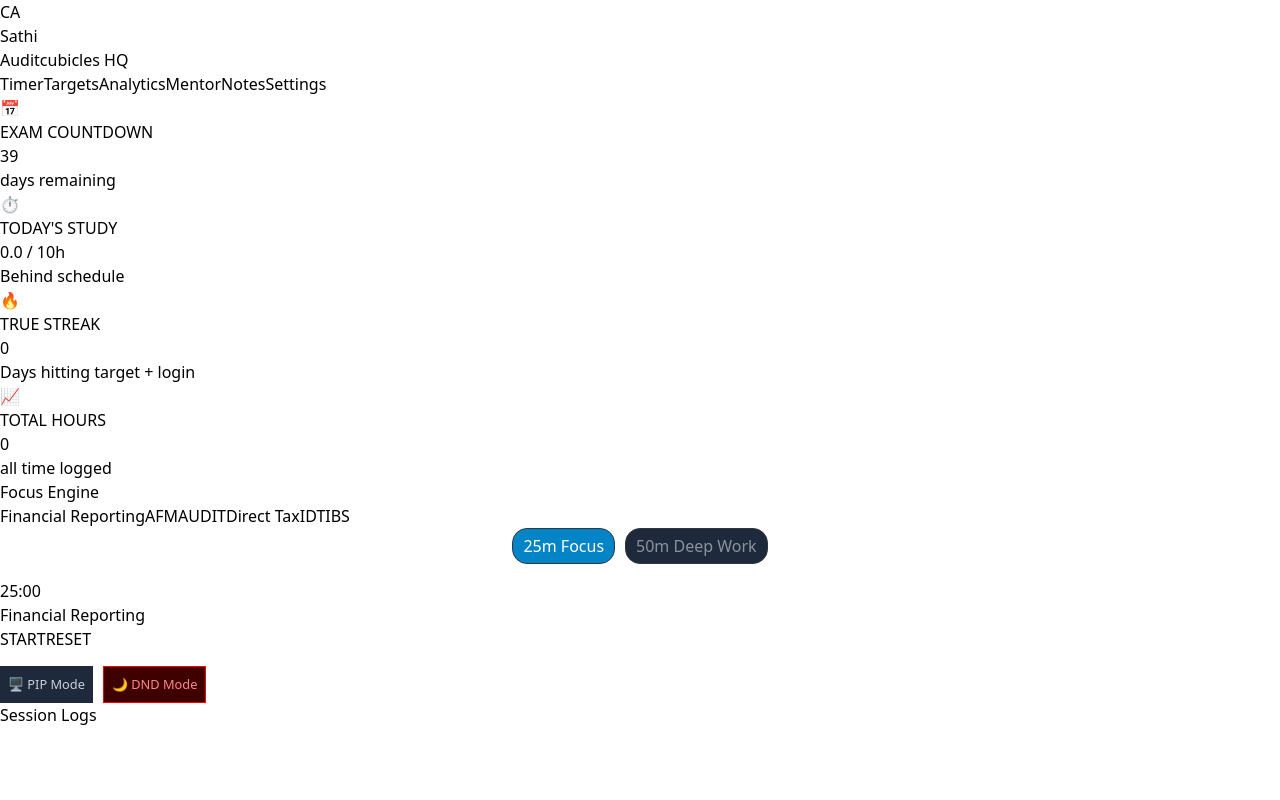
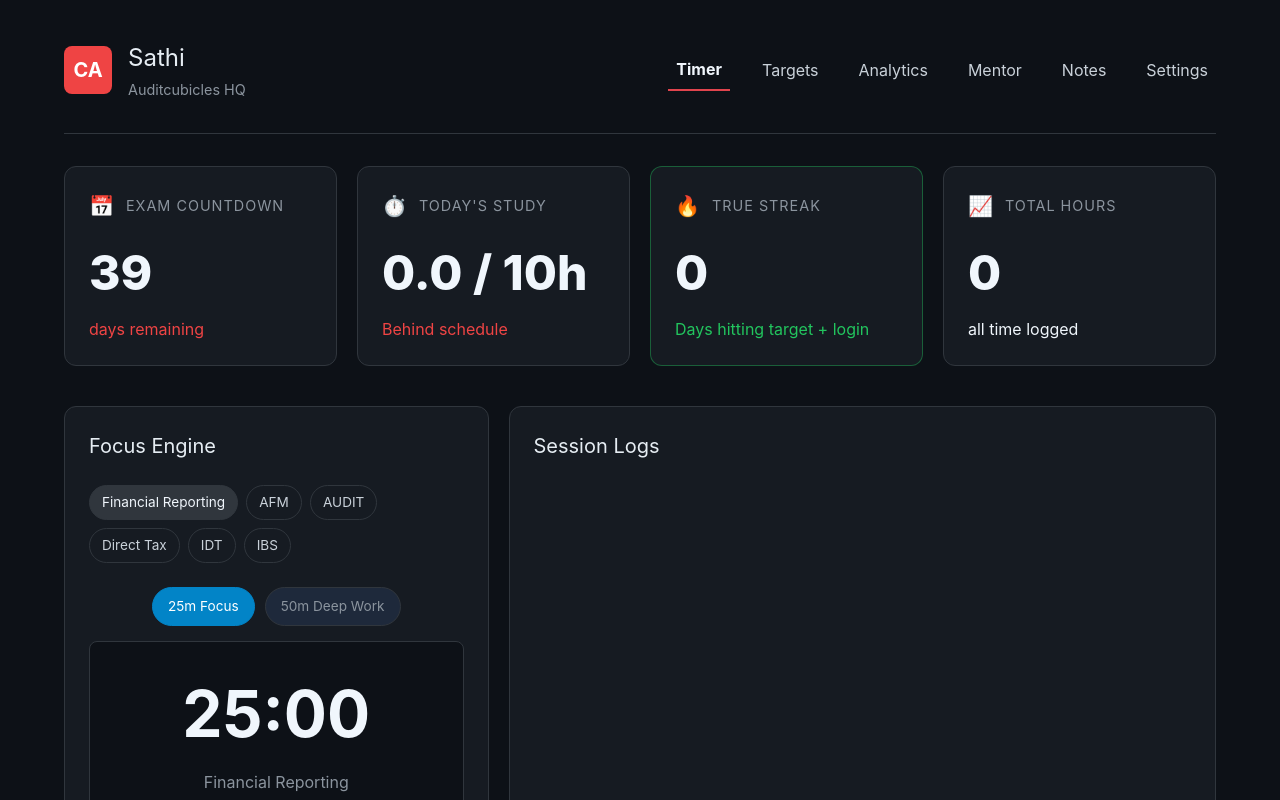
Before and after one commit to Auditcubicles/YOUR_CA_MENTOR_APP, a React (Vite) app: page / in a window 1280 px wide. Shown: the top 800 px of the page. Built offline with nearby package versions, Linux system fonts and the light colour scheme.

Commit message:
UPDATE RP

```diff
--- a/src/App.css
+++ b/src/App.css
@@ -1,40 +1,175 @@
-/* PIP & DND MODES */
-.timer-widget { transition: all 0.3s ease; }
-.pip-mode { position: fixed; bottom: 20px; right: 20px; background: #161b22; padding: 20px; border-radius: 12px; border: 2px solid #38bdf8; box-shadow: 0 10px 30px rgba(0,0,0,0.8); z-index: 9999; width: 300px; }
-.close-pip { position: absolute; top: 10px; right: 10px; background: red; color: white; border: none; border-radius: 50%; width: 25px; height: 25px; cursor: pointer; }
-.dnd-overlay { position: fixed; top: 0; left: 0; width: 100vw; height: 100vh; background: #000; z-index: 10000; display: flex; align-items: center; justify-content: center; }
-.dnd-mode { text-align: center; transform: scale(1.5); }
-.zen-title { color: #ef4444; letter-spacing: 5px; margin-bottom: 2rem; }
-.pro-controls { display: flex; gap: 10px; margin-top: 15px; }
-.pro-btn { background: #1e293b; color: #c9d1d9; font-size: 0.8rem; padding: 0.5rem; }
-.pro-btn.dnd { background: #3f0000; color: #ff8888; border: 1px solid #ff0000; }
+/* =========================================
+   BASE STYLES & DARK MODE
+   ========================================= */
+   body {
+    background-color: #0d1117;
+    color: #f0f6fc;
+    font-family: 'Inter', -apple-system, system-ui, sans-serif;
+    margin: 0;
+    padding: 0;
+  }
+
+  .app-container {
+    max-width: 1200px;
+    margin: 0 auto;
+    padding: 1.5rem;
+  }
+
+  .fade-in { animation: fadeIn 0.3s ease-in-out; }
+  @keyframes fadeIn { from { opacity: 0; transform: translateY(10px); } to { opacity: 1; transform: translateY(0); } }
+
+  /* =========================================
+     HEADER NAV
+     ========================================= */
+  .header {
+    display: flex;
+    justify-content: space-between;
+    align-items: center;
+    padding: 1rem 0 2rem 0;
+    border-bottom: 1px solid #30363d;
+    margin-bottom: 2rem;
+  }
+
+  .header-left { display: flex; align-items: center; gap: 1rem; }
+
+  .logo {
+    background-color: #ef4444; color: white; width: 48px; height: 48px;
+    border-radius: 8px; display: flex; align-items: center; justify-content: center;
+    font-weight: bold; font-size: 1.25rem;
+  }
+
+  .user-greeting h1 { font-size: 1.5rem; margin: 0; color: #e6edf3; }
+  .user-greeting p { color: #8b949e; margin: 0.2rem 0 0 0; font-size: 0.9rem; }
+
+  .header-center { display: flex; gap: 1.5rem; }
+
+  .nav-link {
+    background: none; border: none; color: #c9d1d9; font-size: 1rem;
+    transition: color 0.2s; cursor: pointer; padding: 0.5rem;
+  }
+
+  .nav-link:hover, .nav-link.active { color: #f0f6fc; font-weight: bold; border-bottom: 2px solid #e0444d; }
+
+  /* =========================================
+     STATS DASHBOARD
+     ========================================= */
+  .stats-dashboard {
+    display: grid; grid-template-columns: repeat(4, 1fr); gap: 1.25rem; margin-bottom: 2.5rem;
+  }
+
+  .stats-card {
+    background-color: #161b22; border: 1px solid #30363d; border-radius: 12px; padding: 1.5rem;
+  }
+
+  .stats-card.streak-card { border-color: rgba(34, 197, 94, 0.4); }
+  .card-header { display: flex; align-items: center; gap: 0.75rem; margin-bottom: 1rem; }
+  .card-icon { font-size: 1.25rem; }
+  .card-title { color: #8b949e; font-size: 0.9rem; text-transform: uppercase; letter-spacing: 1px; margin: 0; }
+  .card-value { font-size: 3rem; font-weight: 800; color: #f0f6fc; margin: 0; }
+  .card-subtext { font-size: 1rem; margin: 0.5rem 0 0 0; }
+  .card-subtext.red { color: #ef4444; }
+  .card-subtext.green { color: #22c55e; }
+
+  /* =========================================
+     PANELS & LAYOUT
+     ========================================= */
+  .action-sessions-area { display: grid; grid-template-columns: 3fr 5fr; gap: 1.25rem; }
+  .panel { background-color: #161b22; border: 1px solid #30363d; border-radius: 12px; padding: 1.5rem; margin-bottom: 1.5rem; }
+  .panel h2 { font-size: 1.25rem; margin: 0 0 1.5rem 0; color: #e6edf3; }
+
+  /* =========================================
+     TIMER & FOCUS ENGINE
+     ========================================= */
+  .quick-subject-selector { display: flex; flex-wrap: wrap; gap: 0.5rem; margin-bottom: 1.5rem; }
+  .sub-btn { background-color: transparent; border: 1px solid #30363d; color: #c9d1d9; padding: 0.4rem 0.75rem; border-radius: 20px; cursor: pointer; font-size: 0.85rem; }
+  .sub-btn.active { background-color: #30363d; color: #f0f6fc; }
+  .timer-display-box { background-color: #0d1117; border-radius: 8px; padding: 1.5rem; text-align: center; margin-bottom: 1.5rem; border: 1px solid #30363d; }
+  .timer-display-box h3 { font-size: 4rem; margin: 0; font-weight: bold; }
+  .timer-display-box p { color: #8b949e; margin: 0.5rem 0 0 0; font-size: 1rem; }
+  .timer-controls-row { display: flex; gap: 1rem; margin-bottom: 1.5rem; }
+  .btn { width: 100%; padding: 0.75rem; border: none; border-radius: 6px; font-weight: bold; font-size: 0.95rem; cursor: pointer; display: flex; align-items: center; justify-content: center; gap: 0.5rem; transition: 0.2s; }
+  .btn:hover { opacity: 0.9; }
+  .focus-btn.start { background-color: #22c55e; color: #0f172a; }
+  .focus-btn.pause { background-color: #f59e0b; color: #0f172a; }
+  .reset-btn-control { background-color: transparent; border: 1px solid #ef4444; color: #ef4444; width: 100px; }
+
+  /* POMODORO PRESETS */
   .pomodoro-presets { display: flex; gap: 10px; margin-bottom: 15px; justify-content: center; }
-.preset-btn { background: #1e293b; border: 1px solid #30363d; color: #8b949e; padding: 5px 10px; border-radius: 15px; cursor: pointer; }
-.preset-btn.active { background: #0284c7; color: white; }
+  .preset-btn { background: #1e293b; border: 1px solid #30363d; color: #8b949e; padding: 8px 15px; border-radius: 20px; cursor: pointer; font-size: 0.85rem;}
+  .preset-btn.active { background: #0284c7; color: white; border-color: #0284c7; }
 
-/* TO-DOS */
+  /* =========================================
+     SESSION LOGS
+     ========================================= */
+  .today-sessions { display: flex; flex-direction: column; }
+  .empty-state { color: #64748b; text-align: center; padding: 1rem 0; font-style: italic; }
+  .log-list { list-style: none; padding: 0; margin: 0; overflow-y: auto; max-height: 400px; }
+  .log-item { display: flex; justify-content: space-between; align-items: center; padding: 1rem; border-bottom: 1px solid #30363d; background-color: #0d1117; border-radius: 6px; margin-bottom: 0.75rem; }
+  .log-duration { color: #8b949e; font-size: 0.9rem; margin-left: 0.5rem; }
+  .log-date { color: #8b949e; font-size: 0.85rem; }
+
+  /* =========================================
+     TARGETS & TO-DOS
+     ========================================= */
   .task-form { display: flex; gap: 10px; margin-bottom: 20px; }
-.task-input { flex: 1; padding: 12px; background: #0d1117; border: 1px solid #30363d; color: white; border-radius: 6px; }
+  .task-input { flex: 1; padding: 12px; background: #0d1117; border: 1px solid #30363d; color: white; border-radius: 6px; font-size: 1rem; }
   .task-list { list-style: none; padding: 0; }
-.task-item { display: flex; justify-content: space-between; align-items: center; padding: 12px; background: #0d1117; margin-bottom: 8px; border-radius: 6px; border: 1px solid #30363d; cursor: pointer; }
-.task-item.completed { opacity: 0.5; text-decoration: line-through; }
-.checkbox { width: 20px; height: 20px; border: 2px solid #8b949e; border-radius: 4px; margin-right: 15px; }
+  .task-item { display: flex; justify-content: space-between; align-items: center; padding: 12px 15px; background: #0d1117; margin-bottom: 8px; border-radius: 6px; border: 1px solid #30363d; cursor: pointer; transition: 0.2s; }
+  .task-item:hover { border-color: #8b949e; }
+  .task-item.completed { opacity: 0.5; text-decoration: line-through; border-color: #161b22; }
+  .checkbox { width: 20px; height: 20px; border: 2px solid #8b949e; border-radius: 4px; margin-right: 15px; display: inline-block; }
   .checkbox.checked { background: #22c55e; border-color: #22c55e; }
   .task-left { display: flex; align-items: center; flex: 1; }
-.del-btn { background: transparent; border: none; color: #ef4444; font-size: 1.5rem; cursor: pointer; }
+  .del-btn { background: transparent; border: none; color: #ef4444; font-size: 1.5rem; cursor: pointer; padding: 0 10px; }
 
-/* ANALYTICS */
-.analytics-container { display: flex; flex-direction: column; gap: 15px; }
-.analytics-row { display: flex; flex-direction: column; gap: 5px; }
-.analytics-label { color: #c9d1d9; font-weight: bold; display: flex; justify-content: space-between; }
-.analytics-bar-bg { width: 100%; height: 12px; background: #0d1117; border-radius: 6px; overflow: hidden; }
-.analytics-bar-fill { height: 100%; transition: width 0.5s ease; }
+  /* =========================================
+     PIP & DND OVERLAYS
+     ========================================= */
+  .timer-widget { transition: all 0.3s ease; }
+  .pro-controls { display: flex; gap: 10px; margin-top: 15px; }
+  .pro-btn { background: #1e293b; color: #c9d1d9; font-size: 0.85rem; padding: 0.75rem; }
+  .pro-btn.dnd { background: transparent; color: #ef4444; border: 1px solid #ef4444; }
+
+  .pip-mode { position: fixed; bottom: 20px; right: 20px; background: #161b22; padding: 20px; border-radius: 12px; border: 2px solid #38bdf8; box-shadow: 0 10px 40px rgba(0,0,0,0.8); z-index: 9999; width: 320px; }
+  .close-pip { position: absolute; top: -10px; right: -10px; background: #ef4444; color: white; border: none; border-radius: 50%; width: 30px; height: 30px; cursor: pointer; font-weight: bold; box-shadow: 0 4px 10px rgba(0,0,0,0.5); }
+
+  .dnd-overlay { position: fixed; top: 0; left: 0; width: 100vw; height: 100vh; background: #000; z-index: 10000; display: flex; align-items: center; justify-content: center; }
+  .dnd-mode { text-align: center; transform: scale(1.3); width: 400px; }
+  .zen-title { color: #ef4444; letter-spacing: 5px; margin-bottom: 2rem; font-size: 1.5rem; }
+
+  /* =========================================
+     SUBJECT CARDS & NOTES
+     ========================================= */
+  .subject-progress-list { display: flex; flex-wrap: wrap; gap: 1rem; }
+  .subject-card { background-color: #0d1117; border: 1px solid #30363d; border-radius: 8px; width: calc(33.33% - 1rem); display: flex; overflow: hidden; margin-bottom: 0.5rem; }
+  .subject-info { padding: 1.5rem; flex: 1; }
+  .subject-info h3 { margin: 0 0 1rem 0; font-size: 1.1rem; color: #e6edf3; }
+  .notes-link { color: #e0444d; text-decoration: none; font-size: 0.85rem; font-weight: bold; border: 1px solid #e0444d; padding: 0.5rem 1rem; border-radius: 4px; display: inline-block; transition: 0.2s; }
+  .notes-link:hover { background-color: #e0444d; color: white; }
+
+  /* =========================================
+     ANALYTICS BARS
+     ========================================= */
+  .analytics-container { display: flex; flex-direction: column; gap: 1.5rem; margin-top: 1rem; }
+  .analytics-row { display: flex; flex-direction: column; gap: 0.5rem; }
+  .analytics-label { color: #c9d1d9; font-weight: bold; display: flex; justify-content: space-between; font-size: 0.95rem; }
+  .analytics-bar-bg { width: 100%; height: 16px; background: #0d1117; border-radius: 8px; overflow: hidden; border: 1px solid #30363d; }
+  .analytics-bar-fill { height: 100%; transition: width 0.8s ease-in-out; }
   :root { --color-0: #38bdf8; --color-1: #f59e0b; --color-2: #8b5cf6; --color-3: #f97316; --color-4: #22c55e; --color-5: #22d3ee; }
 
-/* MENTOR CHAT */
-.mentor-container { display: flex; flex-direction: column; height: 60vh; }
-.chat-window { flex: 1; background: #0d1117; border-radius: 8px; padding: 20px; overflow-y: auto; display: flex; flex-direction: column; gap: 10px; margin-bottom: 15px; border: 1px solid #30363d; }
-.chat-bubble { padding: 12px 18px; border-radius: 20px; max-width: 80%; line-height: 1.4; }
-.chat-bubble.bot { background: #1e293b; color: #e6edf3; align-self: flex-start; border-bottom-left-radius: 5px; }
-.chat-bubble.user { background: #0284c7; color: white; align-self: flex-end; border-bottom-right-radius: 5px; }
+  /* =========================================
+     MENTOR CHAT
+     ========================================= */
+  .mentor-container { display: flex; flex-direction: column; height: 65vh; }
+  .chat-window { flex: 1; background: #0d1117; border-radius: 8px; padding: 20px; overflow-y: auto; display: flex; flex-direction: column; gap: 15px; margin-bottom: 15px; border: 1px solid #30363d; }
+  .chat-bubble { padding: 12px 18px; border-radius: 20px; max-width: 80%; line-height: 1.5; font-size: 0.95rem; }
+  .chat-bubble.bot { background: #1e293b; color: #e6edf3; align-self: flex-start; border-bottom-left-radius: 5px; border: 1px solid #30363d; }
+  .chat-bubble.user { background: #e0444d; color: white; align-self: flex-end; border-bottom-right-radius: 5px; }
   .chat-input-row { display: flex; gap: 10px; }
+
+  /* =========================================
+     SETTINGS
+     ========================================= */
+  .setting-input-group { margin-bottom: 1.5rem; max-width: 400px; }
+  .setting-input-group label { display: block; margin-bottom: 0.5rem; color: #c9d1d9; font-weight: 500; }
+  .setting-input-group input { width: 100%; padding: 0.75rem; background-color: #0d1117; border: 1px solid #30363d; color: #f0f6fc; border-radius: 6px; font-family: inherit; font-size: 1rem; }
```
Lines whose indentation alone changed are shown as unchanged.
